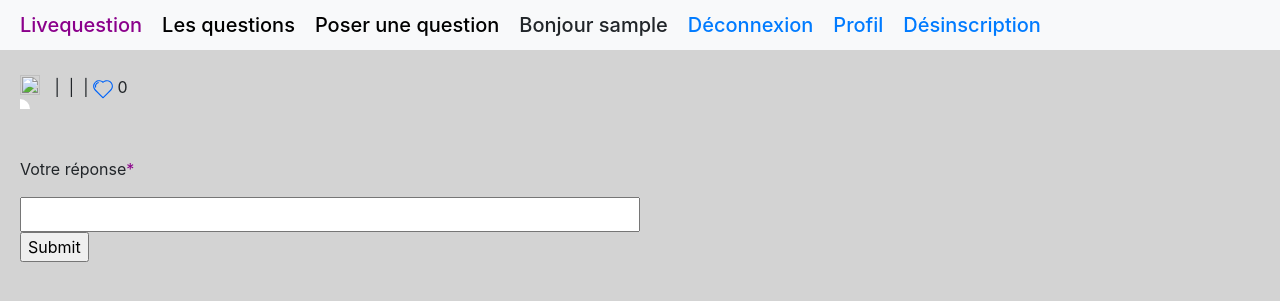
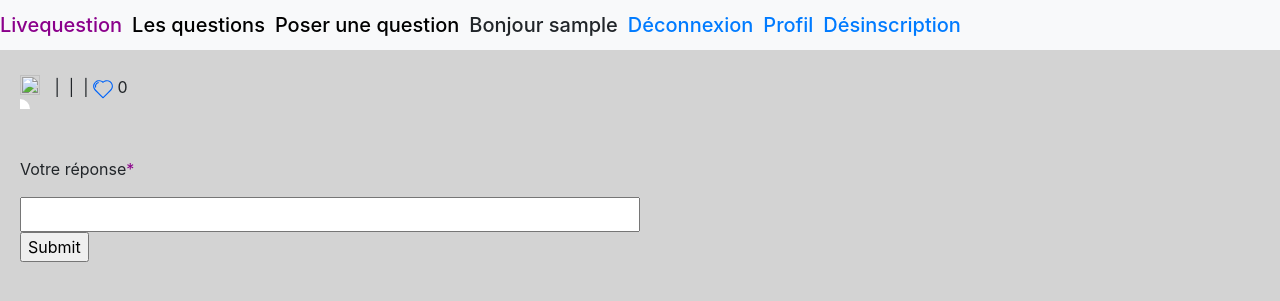
Before and after one commit to LeoBruant/Livequestion, a PHP site: page /Livequestion-master/question.php?id=1 in a window 1280 px wide. Shown: the top 301 px of the page. Run offline with PHP 8.4, Linux system fonts and the light colour scheme; the visitor is signed in with stand-in values (Sample User, id 1); data comes from the database, SQL or seed files in the repository; data that the repository does not hold is empty.

Commit message:
Add files via upload

```diff
--- a/css/header.css
+++ b/css/header.css
@@ -1,5 +1,5 @@
 header .nav:first-of-type p{
-    padding: 10px;
+    padding: 10px 10px 10px 0;
     font-weight: 500;
     font-size: 1.25rem;
     margin-bottom: 0;
@@ -27,8 +27,7 @@ nav:nth-of-type(2) a:hover, .nav:first-of-type a:hover{
     border-left: none;
 }
 .titre{
-    color: darkmagenta;
-    margin-left: 10px;
+	color: darkmagenta;
 }
 .questions a, .ask_question a{
     color: black;
```
